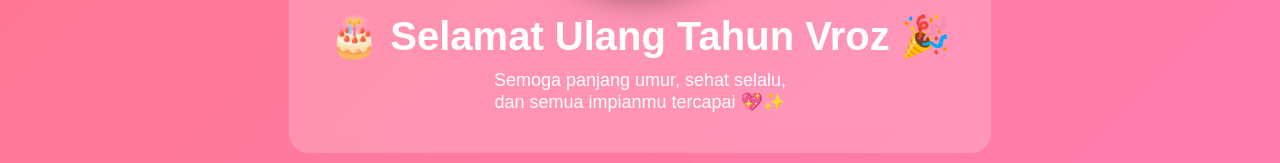
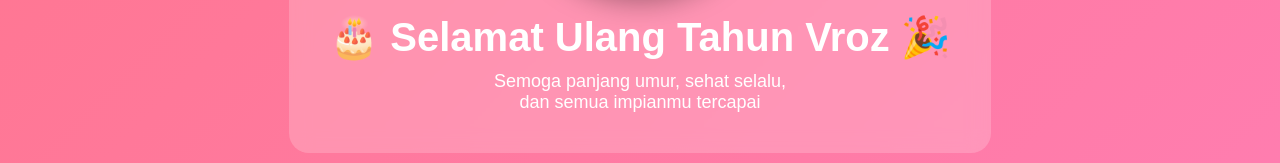
Before and after one commit to Pilkhindo/kingdom, a plain HTML site: page html.html in a window 1280 px wide. Shown: the part 424-587 px from the top of the page. Drawn offline with Linux system fonts and the light colour scheme.

Commit message:
index.html

```diff
--- a/html.html
+++ b/html.html
@@ -162,7 +162,7 @@ th {
         <h1>🎂 Selamat Ulang Tahun Vroz 🎉</h1>
         <p>
             Semoga panjang umur, sehat selalu,<br>
-            dan semua impianmu tercapai 💖✨
+            dan semua impianmu tercapai
         </p>
     </div>
 </div>
```
